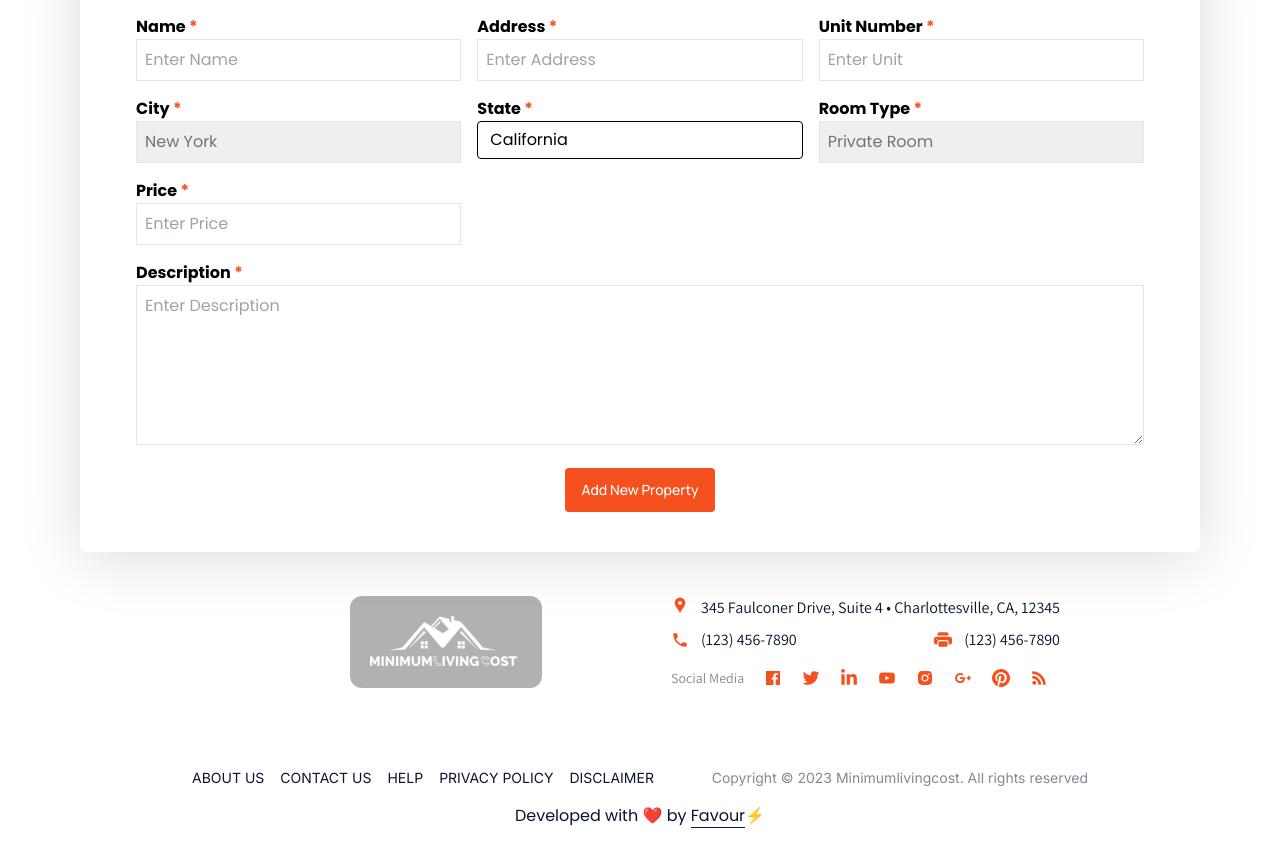
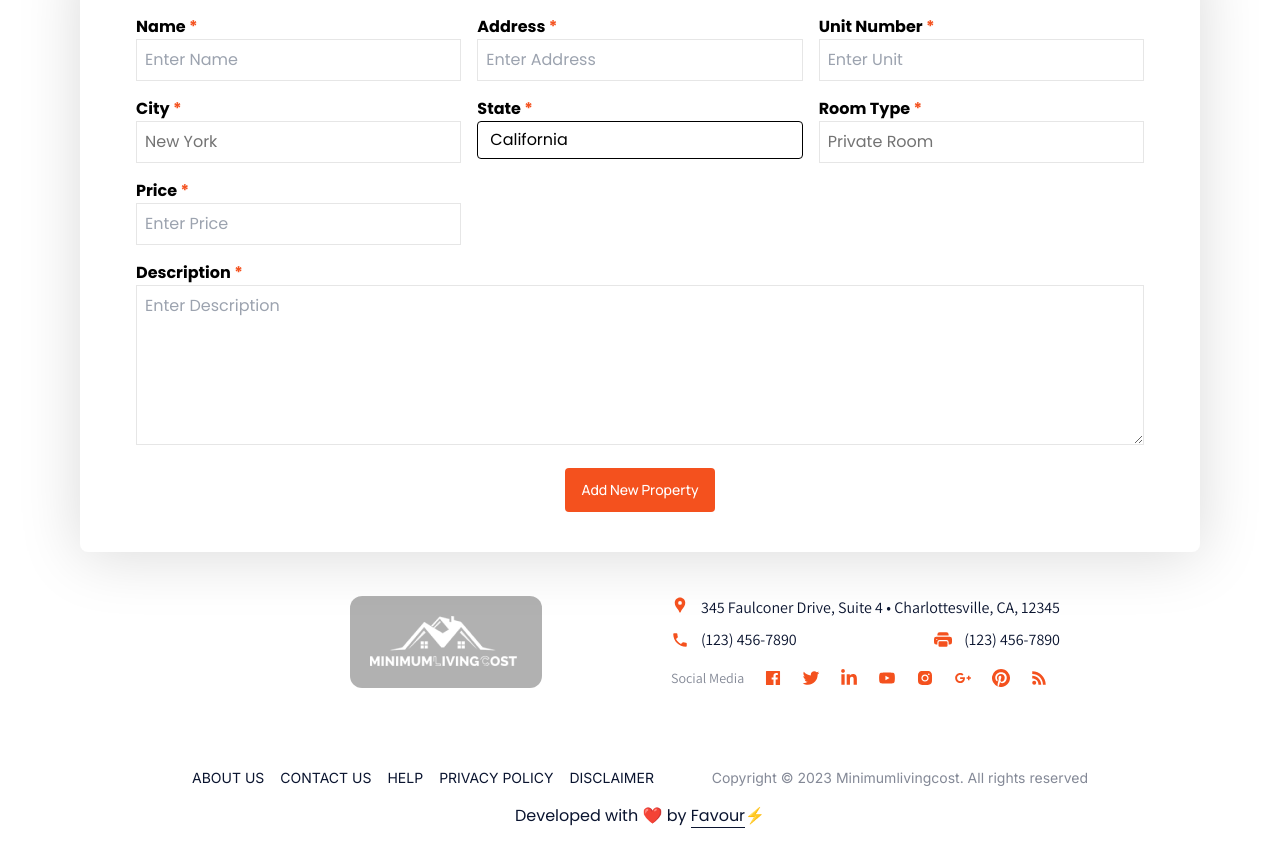
Before and after one commit to favourbadakin/Home-Rentals-Agency, a React (Vite) app: page / in a window 1280 px wide. Shown: the part 2960-3804 px from the top of the page. Built offline with nearby package versions, Linux system fonts and the light colour scheme.

Commit message:
first test deploy

```diff
--- a/src/components/Form.jsx
+++ b/src/components/Form.jsx
@@ -81,7 +81,7 @@ const Form = () => {
                 City <span className="text-tertiary">*</span>
               </label>
               <select
-                className="appearance-none border text-[#737373] p-2 focus:outline-none border-[#E6E6E6] w-full"
+                className="appearance-none bg-[#FFF] border text-[#737373] p-2 focus:outline-none border-[#E6E6E6] w-full"
                 id="city"
                 value={formData.city}
                 name="city"
@@ -136,7 +136,7 @@ const Form = () => {
                 Room Type <span className="text-tertiary">*</span>
               </label>
               <select
-                className="appearance-none border text-[#737373] p-2 focus:outline-none border-[#E6E6E6] w-full"
+                className="appearance-none border text-[#737373] bg-[#FFF] p-2 focus:outline-none border-[#E6E6E6] w-full"
                 id="roomType"
                 value={formData.roomType}
                 name="roomType"
```
